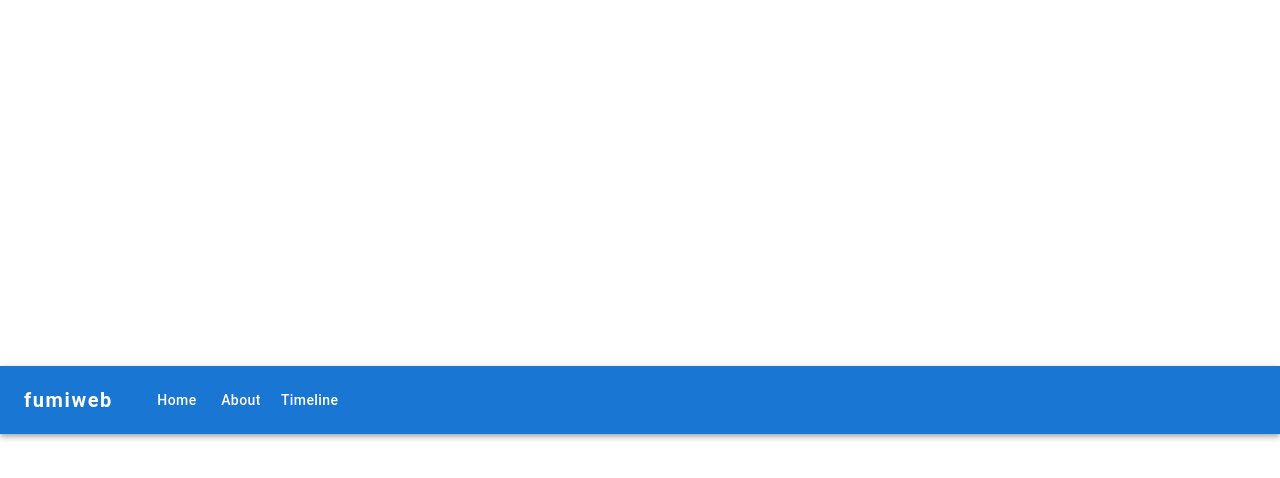
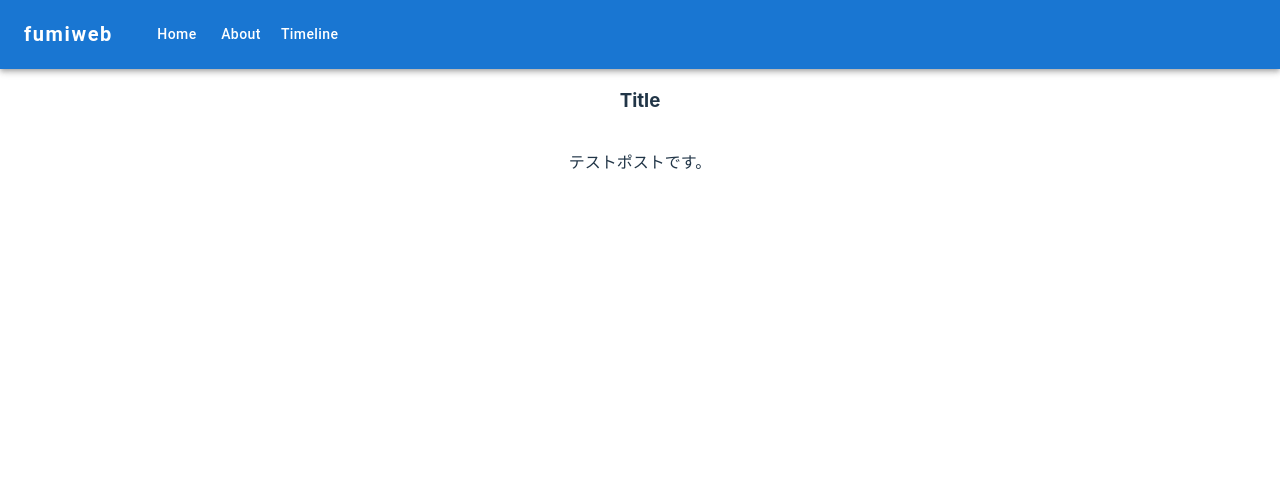
Before and after one commit to yamashitafumihiro/fumiweb-vitest, a React (Vite) app in the folder frontend/: page /post/initPost in a window 1280 px wide. Shown: the top 478 px of the page. Built offline with nearby package versions, Linux system fonts and the light colour scheme.

Commit message:
ブログ一覧の表示ロジックの作成

```diff
--- /dev/null
+++ b/frontend/public/posts/initPost.md
@@ -0,0 +1,3 @@
+### Title
+
+テストポストです。
--- a/frontend/src/App.tsx
+++ b/frontend/src/App.tsx
@@ -6,6 +6,7 @@ import HomePage from "./components/HomePage.tsx";
 import Navbar from "./components/Navbar.tsx";
 import AboutPage from "./components/About.tsx";
 import TimelinePage from "./components/TimelinePage/TimelinePage.tsx";
+import PostPage from "./components/PostPage.tsx";
 
 const Loading: React.FC = () => {
     return (
@@ -24,6 +25,7 @@ const App: React.FC = () => {
                 <Routes>
                     <Route path="/" element={<Navigate to="/home" replace/>}></Route>
                     <Route path="/home" element={<HomePage/>}></Route>
+                    <Route path="post/:postId" element={<PostPage/>}></Route>
                     <Route path="/about" element={<AboutPage/>}></Route>
                     <Route path="timeline" element={<TimelinePage/>}></Route>
                 </Routes>
--- a/frontend/src/components/HomePage.tsx
+++ b/frontend/src/components/HomePage.tsx
@@ -7,18 +7,11 @@ import {
     Typography,
 } from "@mui/material";
 import {useWindowSize} from "../hooks/useWindowSize.tsx";
+import {Link} from "react-router-dom";
 
 
 const blogposts = [
-    {id: 1, title: "First Post", imageUrl: "../public/vite.svg"},
-    {id: 2, title: "Second Post", imageUrl: "../public/vite.svg"},
-    {id: 3, title: "Third Post", imageUrl: "../public/vite.svg"},
-    {id: 4, title: "Fourth Post", imageUrl: "../public/vite.svg"},
-    {id: 5, title: "Fifth Post", imageUrl: "../public/vite.svg"},
-    {id: 6, title: "Sixth Post", imageUrl: "../public/vite.svg"},
-    {id: 7, title: "Seventh Post", imageUrl: "../public/vite.svg"},
-    {id: 8, title: "Eighth Post", imageUrl: "../public/vite.svg"},
-    {id: 9, title: "Ninth Post", imageUrl: "../public/vite.svg"},
+    {id: 1, title: "", imageUrl: "../public/images/technology.png", slug: "initPost"},
 ];
 
 const HomePage: React.FC = () => {
@@ -61,6 +54,7 @@ const HomePage: React.FC = () => {
                 {currentPostsList.map((post) => (
                     <Box key={post.id}
                          sx={{width: '100%', border: 1, borderColor: 'grey.300', p: 2, mb: 2}}>
+                        <Link to={`../post/${post.slug}`} style={{textDecoration: 'none', color: 'inherit'}}>
                             <Box sx={{
                                 display: 'flex',
                                 justifyContent: 'space-between',
@@ -71,6 +65,7 @@ const HomePage: React.FC = () => {
                                     <img src={post.imageUrl} alt={post.title} style={{width: '100%', height: '100%'}}/>
                                 </Box>
                             </Box>
+                        </Link>
                     </Box>
                 ))}
                 <Grid container alignItems='center' margin={4}>
--- /dev/null
+++ b/frontend/src/components/PostPage.tsx
@@ -0,0 +1,43 @@
+import React, {useState, useEffect} from 'react';
+import {useParams} from 'react-router-dom';
+import ReactMarkdown from 'react-markdown';
+import remarkGfm from 'remark-gfm';
+import {Box} from '@mui/material';
+import {useWindowSize} from '../hooks/useWindowSize.tsx';
+
+const PostPage: React.FC = () => {
+    const {postId} = useParams<{ postId: string }>();
+    const [markdownContent, setMarkdownContent] = useState("");
+    const [width, height] = useWindowSize();
+
+    useEffect(() => {
+        fetch(`/posts/${postId}.md`)
+            .then(response => {
+                if (!response.ok) {
+                    throw new Error('Network response was not ok');
+                }
+                return response.text();
+            })
+            .then(text => setMarkdownContent(text))
+            .catch(error => {
+                console.error('Error fetching markdown file:', error);
+                setMarkdownContent("# Post not found");
+            });
+    }, [postId]);
+
+    return (
+        <Box sx={{
+            margin: 'auto',
+            width: width * 0.8,
+            maxWidth: '1000px',
+            height: height,
+            display: 'flex',
+            flexDirection: 'column',
+            alignItems: 'center'
+        }}>
+            <ReactMarkdown remarkPlugins={[remarkGfm]}>{markdownContent}</ReactMarkdown>
+        </Box>
+    );
+}
+
+export default PostPage;
```
Lines whose indentation alone changed are shown as unchanged.
